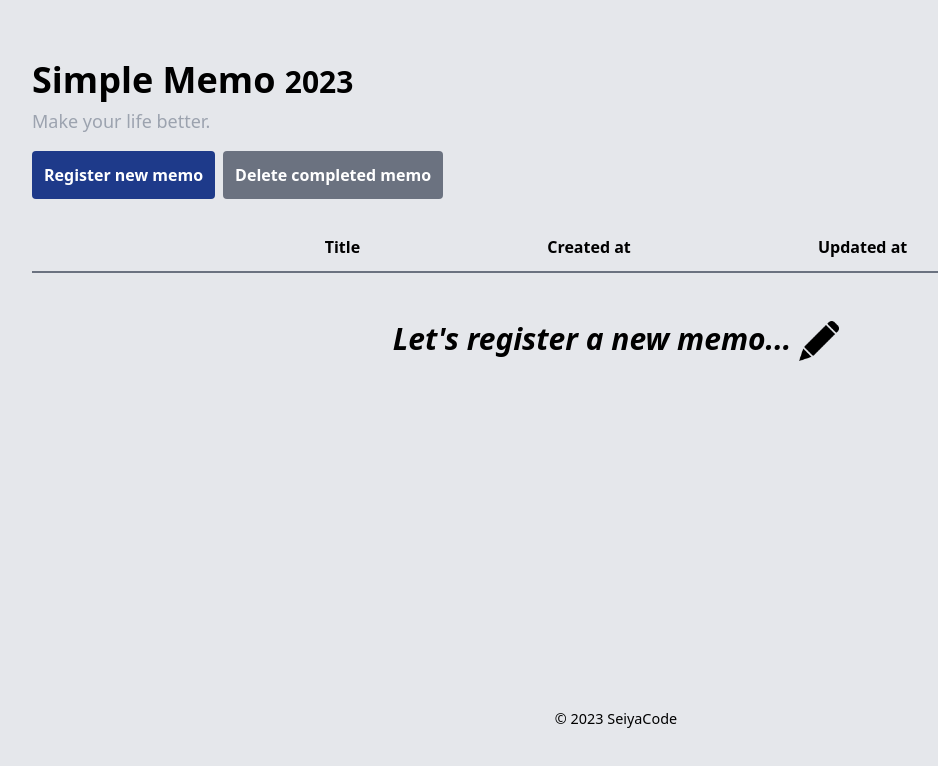
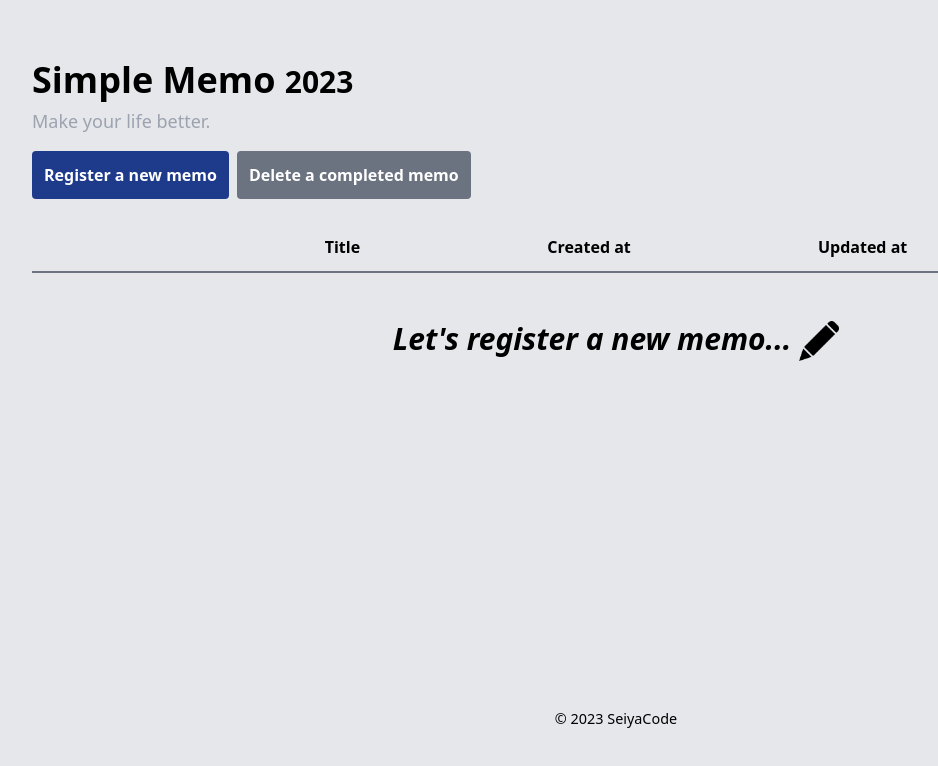
Before and after one commit to Seiya-Tagami/Quicky_frontend, a Vue app: page / in a window 1280 px wide. Shown: the top 766 px of the page, without its empty margins (24-962 px from the left). Built offline with nearby package versions, Linux system fonts and the light colour scheme.

Commit message:
fix some parts

```diff
--- a/src/App.vue
+++ b/src/App.vue
@@ -81,8 +81,8 @@ watch(
       </h1>
       <p class="text-[18px] mt-2 text-gray-400">Make your life better.</p>
       <div class="flex gap-2">
-        <button class="mt-4 text-white bg-blue-900 px-3 py-3 text-[16px] font-semibold rounded w-fit" @click="handleRegisterModal">Register new memo</button>
-        <button class="mt-4 text-white bg-gray-500 px-3 py-3 text-[16px] font-semibold rounded w-fit" @click="deleteMemo">Delete completed memo</button>
+        <button class="mt-4 text-white bg-blue-900 px-3 py-3 text-[16px] font-semibold rounded w-fit" @click="handleRegisterModal">Register a new memo</button>
+        <button class="mt-4 text-white bg-gray-500 px-3 py-3 text-[16px] font-semibold rounded w-fit" @click="deleteMemo">Delete a completed memo</button>
       </div>
       <RegisterModal v-if="registerModalIsShowed" @handle-modal="handleRegisterModal" @add-memo="addMemo" />
     </div>
@@ -109,6 +109,6 @@ watch(
     </div>
   </main>
   <footer class="w-full h-[60px] text-center text-[18px]">
-    <small class="leading-[60px]">&copy; 2023 SeiyaCode</small>
+    <small class="leading-[60px]">&copy; {{ now.getFullYear() }} SeiyaCode</small>
   </footer>
 </template>
--- a/src/components/MemoItem.vue
+++ b/src/components/MemoItem.vue
@@ -35,7 +35,7 @@ const updateMemo = (updatingData: UpdatingData) => {
   >
     <input type="checkbox" @change="handleMemo" :checked="props.memo!.isDone" class="w-4 h-4" />
     <span class="font-semibold"
-      >{{ props.memo && props.memo.title.substring(0, 8) }}<span class="text-gray-400">{{ props.memo && props.memo.title.length > 8 ? "..." : "" }}</span></span
+      >{{ props.memo && props.memo.title.substring(0, 10) }}<span class="text-gray-400">{{ props.memo && props.memo.title.length > 10 ? "..." : "" }}</span></span
     >
     <span>{{ props.memo && props.memo.createdAt }}</span>
     <span>{{ props.memo && props.memo.updatedAt }}</span>
```
